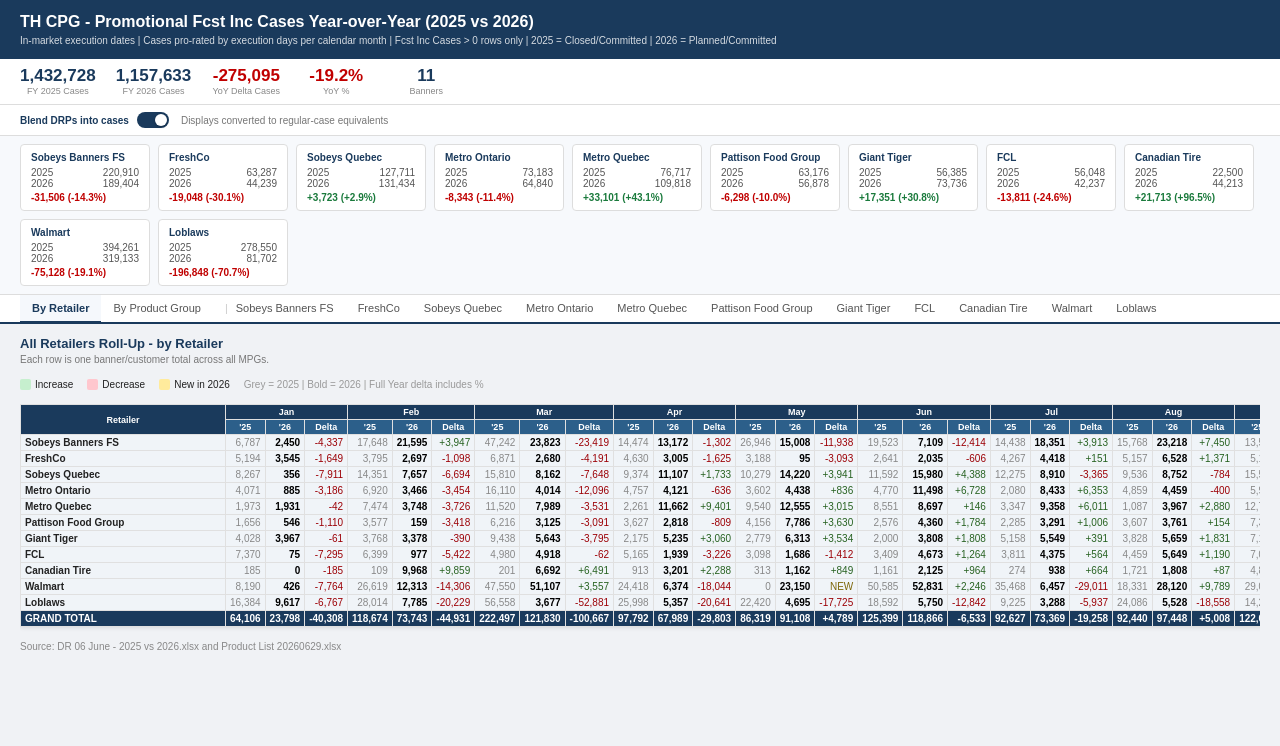
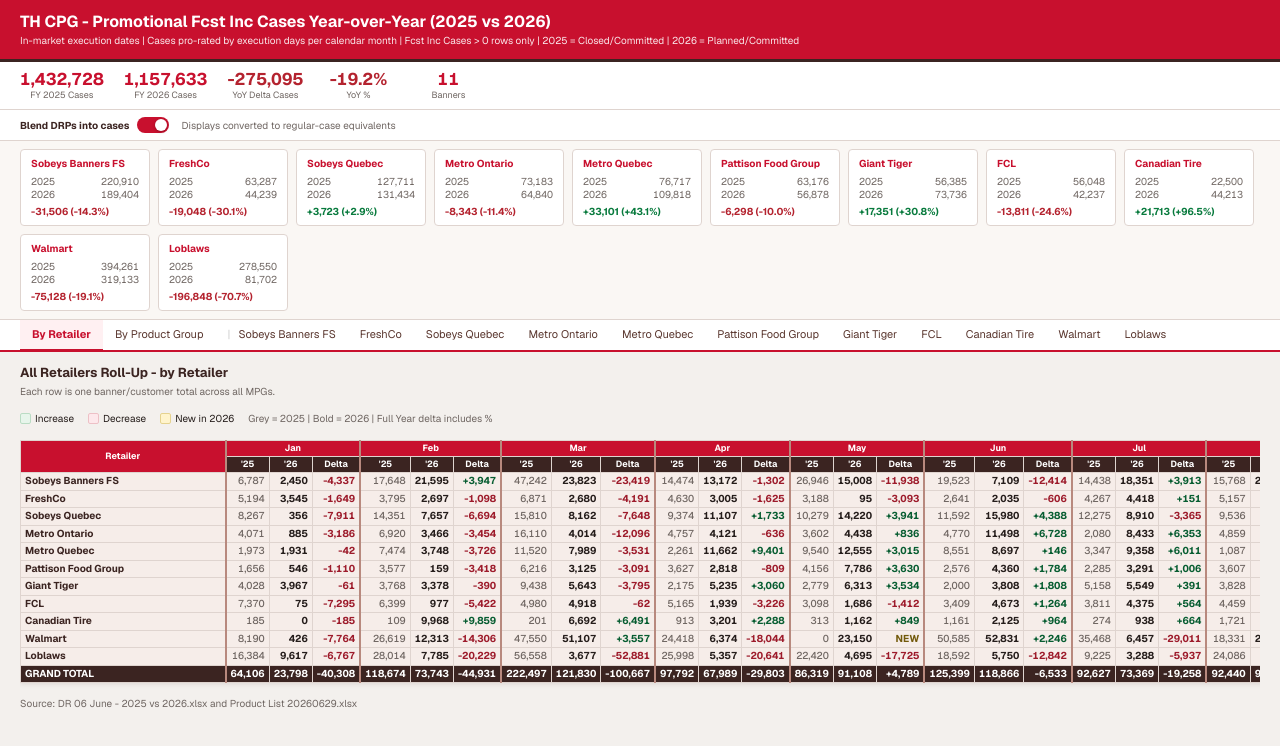
Before and after one commit to LordDonny1479/Demand-Review-Dashboard, a Next.js app: page / in a window 1280 px wide. Shown: the top 746 px of the page. Built offline with nearby package versions, Linux system fonts and the light colour scheme.

Commit message:
Refresh dashboard styling

```diff
--- a/app/demand-dashboard.jsx
+++ b/app/demand-dashboard.jsx
@@ -275,9 +275,9 @@
           <tr className="hdr1">
             <th className="lhdr" rowSpan="2">{labelHeader}</th>
             {MONTHS.map((month) => (
-              <th colSpan="3" key={month}>{month}</th>
+              <th className="month-head" colSpan="3" key={month}>{month}</th>
             ))}
-            <th colSpan="3">FULL YEAR</th>
+            <th className="month-head fy-head" colSpan="3">FULL YEAR</th>
           </tr>
           <tr className="hdr2">
             {Array.from({ length: 13 }, (_, index) => (
@@ -346,6 +346,7 @@
                     base={row.m25?.[monthIndex] || 0}
                     comparison={row.m26?.[monthIndex] || 0}
                     key={month}
+                    monthIndex={monthIndex}
                   />
                 ))}
                 <MonthCells base={row.fy25 || 0} comparison={row.fy26 || 0} fullYear />
@@ -358,10 +359,12 @@
   );
 }
 
-function MonthSubhead() {
+function MonthSubhead({ index }) {
+  const boundaryClass = index === 12 ? " fy-boundary" : " month-boundary";
+
   return (
     <>
-      <th>&apos;25</th>
+      <th className={`subhead-cell${boundaryClass}`}>&apos;25</th>
       <th>&apos;26</th>
       <th>Delta</th>
     </>
@@ -410,10 +413,12 @@
   return <td className="slbl">{row.label}</td>;
 }
 
-function MonthCells({ base, comparison, fullYear = false }) {
+function MonthCells({ base, comparison, fullYear = false, monthIndex = null }) {
+  const boundaryClass = fullYear || monthIndex !== null ? (fullYear ? " fy-boundary" : " month-boundary") : "";
+
   return (
     <>
-      <td className="y25">{formatNumber(base)}</td>
+      <td className={`y25${boundaryClass}`}>{formatNumber(base)}</td>
       <td className="y26">{formatNumber(comparison)}</td>
       <td className={deltaClass(base, comparison)}>
         {fullYear ? formatFullYearDelta(base, comparison) : formatDelta(base, comparison)}
--- a/app/globals.css
+++ b/app/globals.css
@@ -1,13 +1,26 @@
 :root {
   color-scheme: light;
-  --blue: #1a3a5c;
-  --blue-2: #2c5f8a;
-  --page: #f0f2f5;
-  --line: #e0e0e0;
-  --text: #222;
-  --muted: #777;
-  --pos: #1a7a3c;
-  --neg: #c00000;
+  --brand-red: #c8102e;
+  --brand-red-dark: #8f1025;
+  --brand-red-soft: #fff0f2;
+  --coffee: #3b2421;
+  --coffee-2: #5a372f;
+  --cream: #faf7f4;
+  --page: #f3f0ed;
+  --surface: #ffffff;
+  --surface-soft: #fbf8f6;
+  --line: #dfd4cf;
+  --line-strong: #b99a91;
+  --month-divider: #b8897e;
+  --text: #251d1b;
+  --muted: #6f6662;
+  --pos: #087a3d;
+  --neg: #b4232f;
+  --pos-bg: #e7f5eb;
+  --neg-bg: #fde8eb;
+  --new-bg: #fff4cc;
+  --blue: var(--brand-red);
+  --blue-2: var(--coffee);
 }
 
 * {
@@ -23,8 +36,9 @@
 body {
   background: var(--page);
   color: var(--text);
-  font-family: Arial, Helvetica, sans-serif;
+  font-family: var(--font-geist-sans), "Segoe UI", Arial, Helvetica, sans-serif;
   font-size: 11px;
+  line-height: 1.35;
 }
 
 button {
@@ -36,9 +50,10 @@
 }
 
 .promo-header {
-  background: var(--blue);
+  background: var(--brand-red);
   color: #fff;
   padding: 12px 20px 10px;
+  border-bottom: 3px solid var(--coffee);
 }
 
 .promo-header h1 {
@@ -53,7 +68,7 @@
   max-width: 1180px;
   font-size: 10px;
   line-height: 1.45;
-  opacity: 0.82;
+  opacity: 0.9;
 }
 
 .stats-bar {
@@ -62,8 +77,8 @@
   gap: 20px;
   align-items: center;
   padding: 8px 20px;
-  background: #fff;
-  border-bottom: 1px solid #ddd;
+  background: var(--surface);
+  border-bottom: 1px solid var(--line);
 }
 
 .stat {
@@ -72,15 +87,16 @@
 }
 
 .stat .val {
-  color: var(--blue);
+  color: var(--brand-red);
   font-size: 17px;
   font-weight: 700;
   line-height: 1.1;
+  font-variant-numeric: tabular-nums;
 }
 
 .stat .lbl {
   margin-top: 1px;
-  color: #888;
+  color: var(--muted);
   font-size: 9px;
 }
 
@@ -98,15 +114,15 @@
   gap: 12px;
   align-items: center;
   padding: 7px 20px;
-  background: #fff;
-  border-bottom: 1px solid #ddd;
+  background: var(--surface);
+  border-bottom: 1px solid var(--line);
 }
 
 .switch-row {
   display: inline-flex;
   align-items: center;
   gap: 8px;
-  color: var(--blue);
+  color: var(--coffee);
   font-size: 10px;
   font-weight: 700;
   cursor: pointer;
@@ -124,7 +140,7 @@
   position: relative;
   width: 32px;
   height: 16px;
-  background: #c7d2df;
+  background: #d8ccc6;
   border-radius: 999px;
   transition: background 0.15s;
 }
@@ -142,7 +158,7 @@
 }
 
 .switch-row input:checked + .switch-track {
-  background: var(--blue);
+  background: var(--brand-red);
 }
 
 .switch-row input:checked + .switch-track .switch-thumb {
@@ -150,12 +166,12 @@
 }
 
 .switch-row input:focus-visible + .switch-track {
-  outline: 2px solid var(--blue-2);
+  outline: 2px solid var(--coffee);
   outline-offset: 2px;
 }
 
 .mode-note {
-  color: #777;
+  color: var(--muted);
   font-size: 10px;
 }
 
@@ -164,8 +180,8 @@
   flex-wrap: wrap;
   gap: 8px;
   padding: 8px 20px;
-  background: #f7f9fc;
-  border-bottom: 1px solid #ddd;
+  background: var(--cream);
+  border-bottom: 1px solid var(--line);
 }
 
 .card {
@@ -173,8 +189,8 @@
   padding: 7px 10px;
   cursor: pointer;
   text-align: left;
-  background: #fff;
-  border: 1px solid #ddd;
+  background: var(--surface);
+  border: 1px solid var(--line);
   border-radius: 4px;
   transition: box-shadow 0.15s, border-color 0.15s;
 }
@@ -182,14 +198,14 @@
 .card:hover,
 .card.active-card,
 .card:focus-visible {
-  border-color: var(--blue);
-  box-shadow: 0 2px 8px rgba(26, 58, 92, 0.25);
+  border-color: var(--brand-red);
+  box-shadow: 0 2px 8px rgba(200, 16, 46, 0.18);
   outline: none;
 }
 
 .card-name {
   margin-bottom: 4px;
-  color: var(--blue);
+  color: var(--brand-red);
   font-size: 10px;
   font-weight: 700;
   white-space: nowrap;
@@ -199,8 +215,9 @@
   display: flex;
   justify-content: space-between;
   gap: 10px;
-  color: #555;
+  color: var(--muted);
   font-size: 10px;
+  font-variant-numeric: tabular-nums;
 }
 
 .card-delta {
@@ -213,8 +230,8 @@
   overflow-x: auto;
   padding: 0 20px;
   white-space: nowrap;
-  background: #fff;
-  border-bottom: 2px solid var(--blue);
+  background: var(--surface);
+  border-bottom: 2px solid var(--brand-red);
 }
 
 .tab-btn {
@@ -224,7 +241,7 @@
   margin-bottom: -2px;
   padding: 7px 12px;
   cursor: pointer;
-  color: #555;
+  color: var(--coffee-2);
   background: none;
   border: 0;
   border-bottom: 3px solid transparent;
@@ -232,16 +249,16 @@
 
 .tab-btn:hover,
 .tab-btn:focus-visible {
-  color: var(--blue);
-  background: #f5f8fc;
+  color: var(--brand-red);
+  background: var(--brand-red-soft);
   outline: none;
 }
 
 .tab-btn.active {
-  color: var(--blue);
+  color: var(--brand-red);
   font-weight: 700;
-  background: #f5f8fc;
-  border-bottom-color: var(--blue);
+  background: var(--brand-red-soft);
+  border-bottom-color: var(--brand-red);
 }
 
 .tab-sep {
@@ -254,7 +271,7 @@
 
 .tab-pane h2 {
   margin: 0 0 3px;
-  color: var(--blue);
+  color: var(--coffee);
   font-size: 13px;
   letter-spacing: 0;
 }
@@ -288,19 +305,22 @@
 }
 
 .sw-up {
-  background: #c6efce;
+  background: var(--pos-bg);
+  border: 1px solid #badcc4;
 }
 
 .sw-dn {
-  background: #ffc7ce;
+  background: var(--neg-bg);
+  border: 1px solid #edc0c6;
 }
 
 .sw-nw {
-  background: #ffeb9c;
+  background: var(--new-bg);
+  border: 1px solid #e5d28f;
 }
 
 .legend-note {
-  color: #999;
+  color: var(--muted);
 }
 
 .tbl-wrap {
@@ -311,9 +331,11 @@
 table.dt {
   min-width: 1220px;
   border-collapse: collapse;
-  background: #fff;
-  box-shadow: 0 1px 4px rgba(0, 0, 0, 0.1);
+  background: var(--surface);
+  box-shadow: 0 1px 5px rgba(59, 36, 33, 0.12);
   font-size: 10px;
+  font-variant-numeric: tabular-nums;
+  font-feature-settings: "tnum" 1;
 }
 
 table.dt td,
@@ -321,6 +343,7 @@
   padding: 2px 4px;
   white-space: nowrap;
   border: 1px solid var(--line);
+  line-height: 1.25;
 }
 
 th.lhdr {
@@ -331,53 +354,72 @@
 table.dt tr.hdr1 th {
   color: #fff;
   text-align: center;
-  background: var(--blue);
+  background: var(--brand-red);
   font-size: 9px;
+  font-weight: 700;
 }
 
 table.dt tr.hdr2 th {
   color: #fff;
   text-align: center;
-  background: var(--blue-2);
+  background: var(--coffee);
   font-size: 9px;
+  font-weight: 650;
+}
+
+table.dt .month-head {
+  border-left: 2px solid var(--month-divider);
+}
+
+table.dt .fy-head {
+  background: var(--brand-red-dark);
+  border-left: 3px solid var(--coffee);
+}
+
+table.dt .month-boundary {
+  border-left: 2px solid var(--month-divider) !important;
+}
+
+table.dt .fy-boundary {
+  border-left: 3px solid var(--coffee) !important;
 }
 
 tr.grp-hdr td {
-  background: #f0f4f8;
+  background: #f6ede9;
 }
 
 tr.grp-hdr:hover td {
-  background: #e0eaf5 !important;
+  background: #f0ded8 !important;
 }
 
 tr.sku-row td {
-  background: #fafcff;
+  background: var(--surface-soft);
 }
 
 tr.sku-row:hover td {
-  background: #f0f4ff !important;
+  background: #fff5f3 !important;
 }
 
 tr.mpg-row td {
-  background: #fafcff;
+  background: var(--surface-soft);
 }
 
 tr.mpg-row:hover td {
-  background: #eef5ff !important;
+  background: #fff5f3 !important;
 }
 
 tr.retailer-row td {
-  background: #fff;
+  background: var(--surface);
 }
 
 tr.retailer-row:hover td {
-  background: #f7fbff !important;
+  background: #fff9f7 !important;
 }
 
 tr.tot-row td {
   color: #fff !important;
   font-weight: 700;
-  background: var(--blue) !important;
+  background: var(--coffee) !important;
 }
 
 td.glbl,
@@ -389,42 +431,44 @@
   left: 0;
   z-index: 2;
   min-width: 205px;
-  border-right: 2px solid #aac;
+  border-right: 2px solid var(--line-strong);
 }
 
 td.glbl {
-  background: #f0f4f8;
+  background: #f6ede9;
   font-size: 10px;
   font-weight: 700;
+  color: var(--coffee);
 }
 
 td.slbl {
   padding-left: 22px;
-  background: #fafcff;
-  border-right-color: #ccd;
+  background: var(--surface-soft);
+  border-right-color: var(--line);
   font-size: 9px;
 }
 
 td.mlbl {
   padding-left: 18px;
-  background: #fafcff;
-  border-right-color: #ccd;
+  background: var(--surface-soft);
+  border-right-color: var(--line);
   font-size: 9px;
   font-weight: 700;
+  color: var(--coffee-2);
 }
 
 td.rlbl {
   padding-left: 38px;
-  color: #555;
-  background: #fff;
-  border-right-color: #ddd;
+  color: var(--muted);
+  background: var(--surface);
+  border-right-color: var(--line);
   font-size: 9px;
 }
 
 td.totlbl {
   color: #fff;
   font-weight: 700;
-  background: var(--blue);
+  background: var(--coffee);
 }
 
 .group-toggle {
@@ -441,7 +485,7 @@
 }
 
 .group-toggle:focus-visible {
-  outline: 1px solid var(--blue);
+  outline: 1px solid var(--brand-red);
   outline-offset: 1px;
 }
 
@@ -456,12 +500,13 @@
 }
 
 .y25 {
-  color: #888;
+  color: #6f6662;
   text-align: right;
+  font-weight: 500;
 }
 
 .y26 {
-  color: #000;
+  color: var(--text);
   font-weight: 700;
   text-align: right;
 }
@@ -471,30 +516,31 @@
 .delta-new,
 .delta-zero {
   text-align: right;
+  font-weight: 650;
 }
 
 .delta-pos {
-  color: #276221;
-  background: #c6efce;
+  color: #075d31;
+  background: var(--pos-bg);
 }
 
 .delta-neg {
-  color: #9c0006;
-  background: #ffc7ce;
+  color: #9d1b2b;
+  background: var(--neg-bg);
 }
 
 .delta-new {
-  color: #7d6608;
-  background: #ffeb9c;
+  color: #72590a;
+  background: var(--new-bg);
 }
 
 .delta-zero {
-  color: #999;
+  color: #8a817d;
 }
 
 .data-footnote {
   padding: 0 20px 16px;
-  color: #888;
+  color: var(--muted);
   font-size: 10px;
 }
 
```
